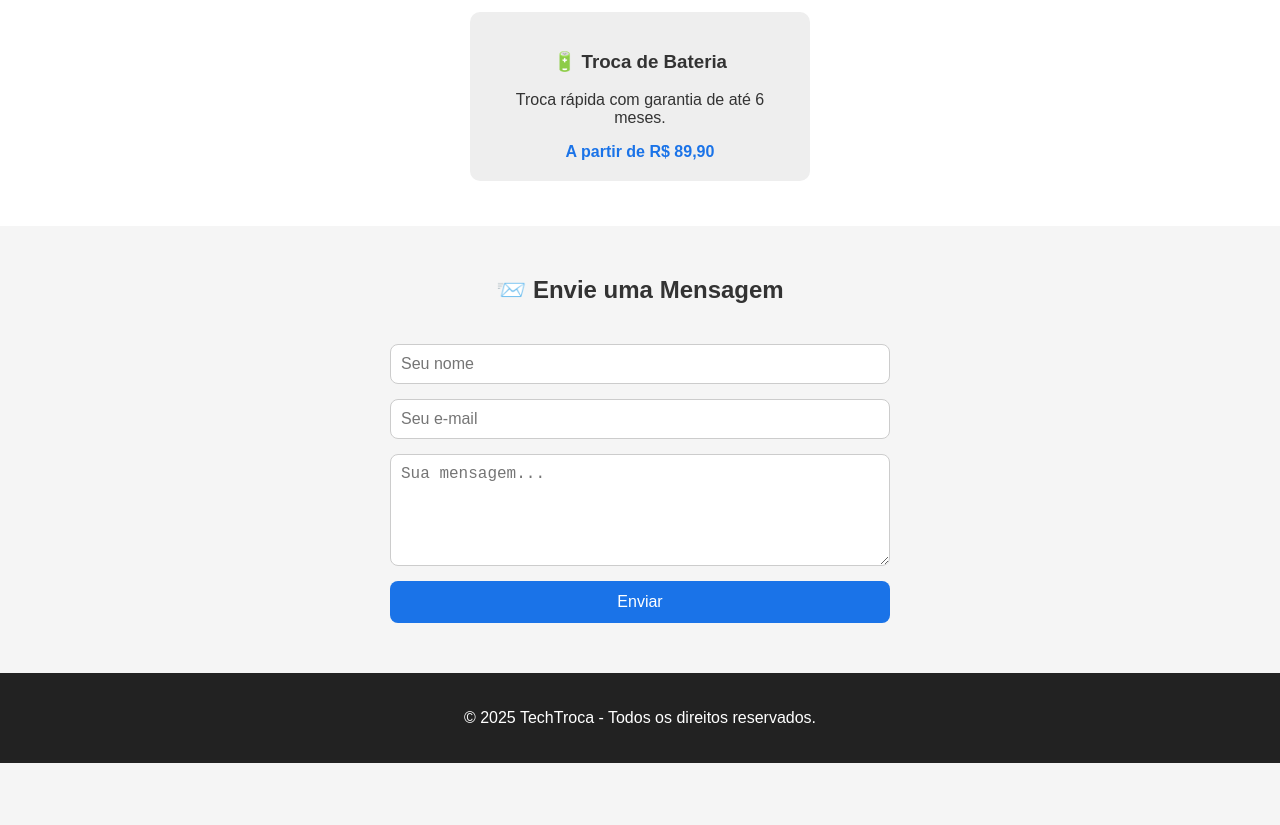
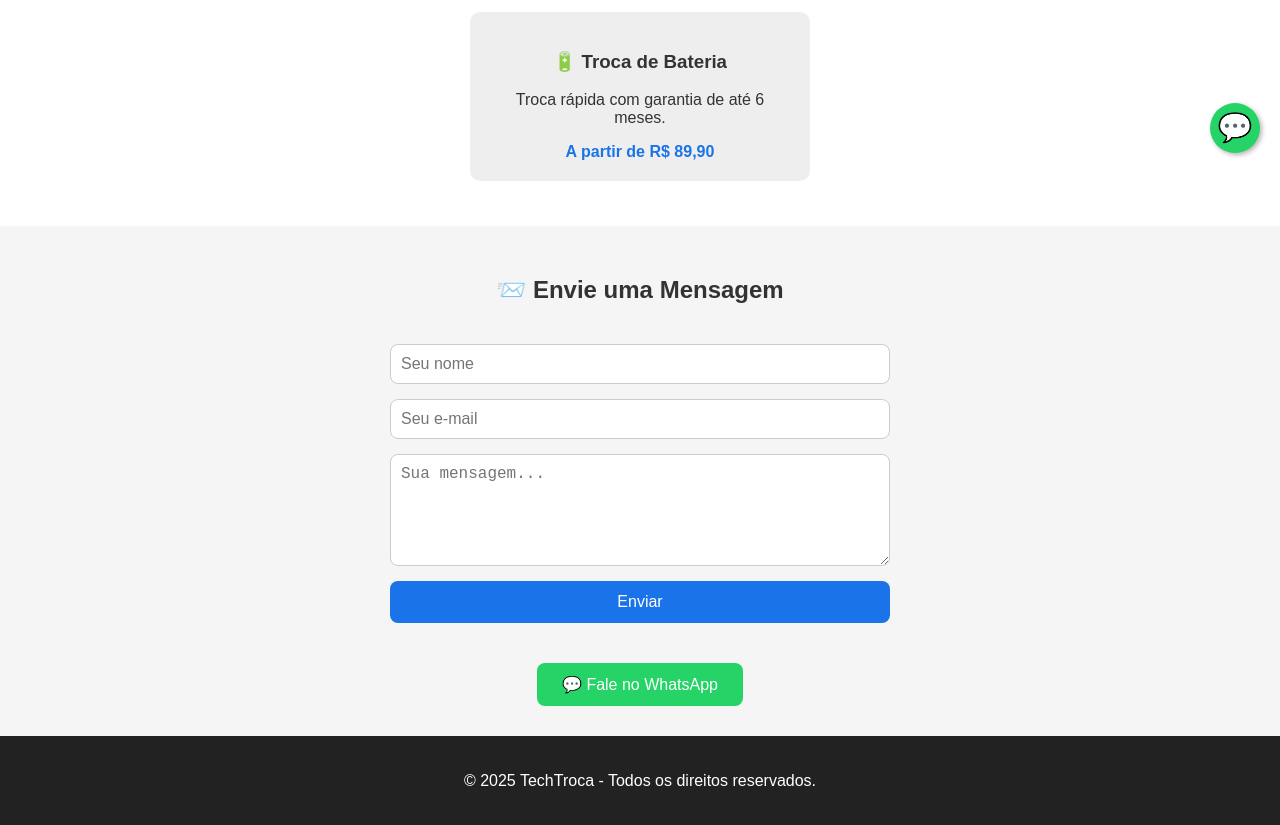
Before and after one commit to Silvaxl/techtroca, a plain HTML site: page index.html in a window 1280 px wide. Shown: the part 627-1452 px from the top of the page. Before the commit the page ends 1390 px from the top, so only its background shows below. Drawn offline with Linux system fonts and the light colour scheme.

Commit message:
Add files via upload

```diff
--- a/index.html
+++ b/index.html
@@ -41,7 +41,11 @@
       <input type="hidden" name="_captcha" value="false">
       <input type="hidden" name="_next" value="https://seusite.com/obrigado.html">
     </form>
+
+    <a href="https://wa.me/5521976859309" target="_blank" class="btn-whatsapp">💬 Fale no WhatsApp</a>
   </section>
+
+  <a href="https://wa.me/5521976859309" target="_blank" class="whatsapp-float">💬</a>
 
   <footer>
     <p>&copy; 2025 TechTroca - Todos os direitos reservados.</p>
--- a/style.css
+++ b/style.css
@@ -38,7 +38,7 @@ header {
 
 .btn-whatsapp {
   display: inline-block;
-  margin-top: 15px;
+  margin-top: 20px;
   padding: 12px 25px;
   background-color: #25D366;
   color: white;
@@ -84,3 +84,20 @@ footer {
 .formulario button:hover {
   background-color: #0f5ad3;
 }
+
+.whatsapp-float {
+  position: fixed;
+  width: 50px;
+  height: 50px;
+  bottom: 20px;
+  right: 20px;
+  background-color: #25D366;
+  color: white;
+  border-radius: 50%;
+  font-size: 28px;
+  text-align: center;
+  line-height: 50px;
+  text-decoration: none;
+  box-shadow: 2px 2px 5px rgba(0,0,0,0.3);
+  z-index: 100;
+}
```
Also changed, not shown: obrigado.html (+4 -4 lines).
